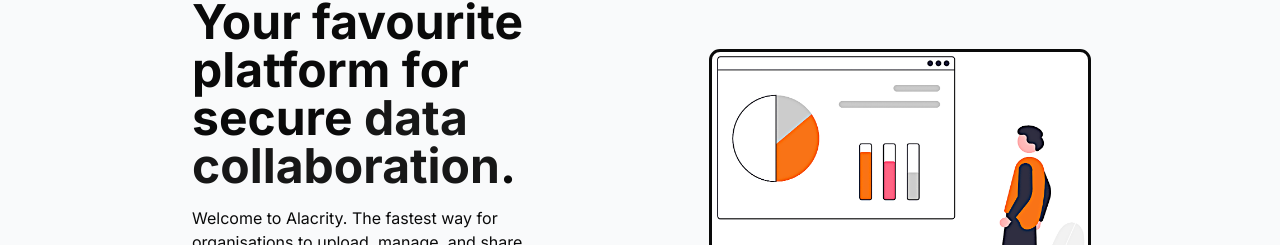
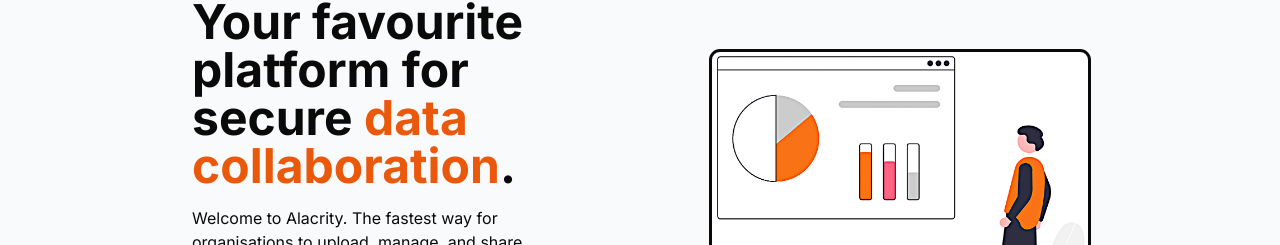
Before and after one commit to Stephen219/Alacrity-Data-Sharing-Platform, a Next.js app in the folder alacrity_frontend/: page / in a window 1280 px wide. Shown: the part 106-351 px from the top of the page. Built offline with nearby package versions, Linux system fonts and the light colour scheme; no server answers.

Commit message:
changed text colour

```diff
--- a/alacrity_frontend/src/components/Landing/LandingPage.tsx
+++ b/alacrity_frontend/src/components/Landing/LandingPage.tsx
@@ -16,7 +16,7 @@
         <div className="w-full sm:w-1/2">
           <h1 className="text-2xl font-bold sm:text-5xl">
             Your favourite platform for secure{' '}
-            <span className="text-primary">data collaboration</span>.
+            <span className="text-orange-600">data collaboration</span>.
           </h1>
           <p className="mt-4 text-md">
             Welcome to Alacrity. The fastest way for organisations to upload,
```
